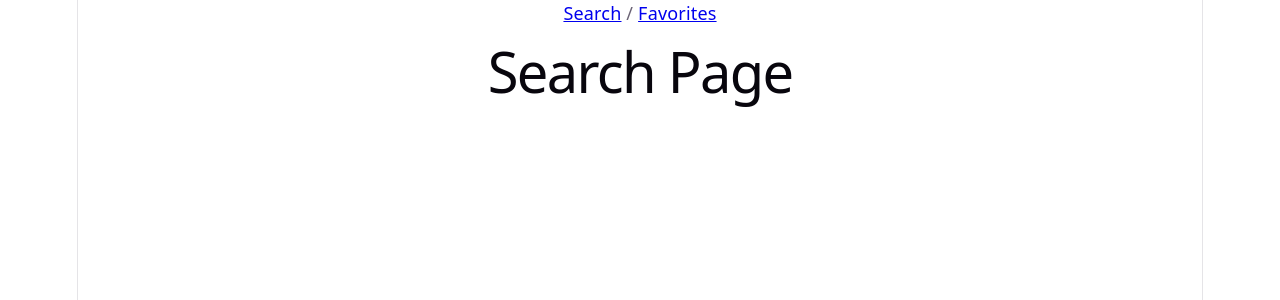
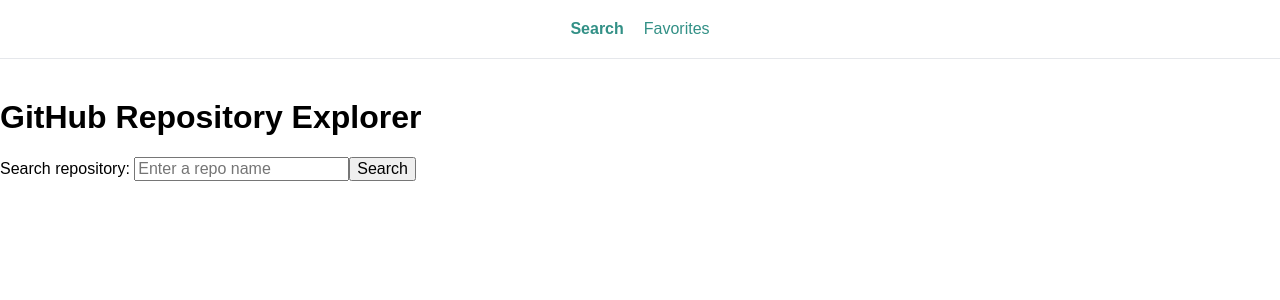
Before and after one commit to jw-noah-park/github-repository-explorer, a Vue app: page /repo/1/1 in a window 1280 px wide. Shown: the top 300 px of the page. Built offline with nearby package versions, Linux system fonts and the light colour scheme.

Commit message:
add repository search with API results

```diff
--- a/src/App.vue
+++ b/src/App.vue
@@ -2,7 +2,6 @@
   <div>
     <nav>
       <router-link to="/">Search</router-link>
-      /
       <router-link to="/favorites">Favorites</router-link>
     </nav>
 
--- a/src/pages/SearchPage.vue
+++ b/src/pages/SearchPage.vue
@@ -1,5 +1,59 @@
+<script setup>
+import { ref } from 'vue';
+
+const searchQuery = ref('')
+const repositories = ref([])
+const isLoading = ref(false)
+const errorMessage = ref('')
+
+const handleSearch = async () => {
+  if (!searchQuery.value.trim()) {
+    repositories.value = []
+    errorMessage.value = ''
+    return
+  }
+
+  isLoading.value = true
+  errorMessage.value = ''
+
+  try {
+    const res = await fetch(
+      `https://api.github.com/search/repositories?q=${encodeURIComponent(searchQuery.value)}`
+    )
+    if (!res.ok) {
+      throw new Error("Failed to fetch repositories")
+    }
+
+    const data = await res.json()
+    repositories.value = data.items || []
+  } catch (error) {
+    console.error("Search failed:", error)
+    errorMessage.value = "Something went wrong. Please try again"
+    repositories.value = []
+  } finally {
+    isLoading.value = false
+  }
+}
+</script>
+
 <template>
   <div>
-    <h1>Search Page</h1>
+    <h1>GitHub Repository Explorer</h1>
+
+    <form @submit.prevent="handleSearch">
+      <label for="search">Search repository: </label>
+      <input type="text" id="search" v-model="searchQuery" placeholder="Enter a repo name" />
+      <button type="submit">Search</button>
+    </form>
+
+    <p v-if="isLoading">Loading...</p>
+    <p v-if="errorMessage"> {{ errorMessage }}</p>
+
+    <ul v-if="repositories.length > 0">
+      <li v-for="repo in repositories" :key="repo.id">
+        <h2>{{ repo.full_name }}</h2>
+        <p> {{ repo.description || 'No description provided.' }}</p>
+      </li>
+    </ul>
   </div>
 </template>
--- a/src/style.css
+++ b/src/style.css
@@ -1,296 +1,47 @@
 :root {
-  --text: #6b6375;
-  --text-h: #08060d;
-  --bg: #fff;
-  --border: #e5e4e7;
-  --code-bg: #f4f3ec;
-  --accent: #aa3bff;
-  --accent-bg: rgba(170, 59, 255, 0.1);
-  --accent-border: rgba(170, 59, 255, 0.5);
-  --social-bg: rgba(244, 243, 236, 0.5);
-  --shadow:
-    rgba(0, 0, 0, 0.1) 0 10px 15px -3px, rgba(0, 0, 0, 0.05) 0 4px 6px -2px;
-
-  --sans: system-ui, 'Segoe UI', Roboto, sans-serif;
-  --heading: system-ui, 'Segoe UI', Roboto, sans-serif;
-  --mono: ui-monospace, Consolas, monospace;
-
-  font: 18px/145% var(--sans);
-  letter-spacing: 0.18px;
-  color-scheme: light dark;
-  color: var(--text);
-  background: var(--bg);
-  font-synthesis: none;
-  text-rendering: optimizeLegibility;
-  -webkit-font-smoothing: antialiased;
-  -moz-osx-font-smoothing: grayscale;
-
-  @media (max-width: 1024px) {
-    font-size: 16px;
-  }
+  font-family: Arial, Helvetica, sans-serif;
+  color: #000000;
 }
 
-@media (prefers-color-scheme: dark) {
-  :root {
-    --text: #9ca3af;
-    --text-h: #f3f4f6;
-    --bg: #16171d;
-    --border: #2e303a;
-    --code-bg: #1f2028;
-    --accent: #c084fc;
-    --accent-bg: rgba(192, 132, 252, 0.15);
-    --accent-border: rgba(192, 132, 252, 0.5);
-    --social-bg: rgba(47, 48, 58, 0.5);
-    --shadow:
-      rgba(0, 0, 0, 0.4) 0 10px 15px -3px, rgba(0, 0, 0, 0.25) 0 4px 6px -2px;
-  }
-
-  #social .button-icon {
-    filter: invert(1) brightness(2);
-  }
-}
-
-body {
-  margin: 0;
-}
-
-h1,
-h2 {
-  font-family: var(--heading);
-  font-weight: 500;
-  color: var(--text-h);
-}
-
-h1 {
-  font-size: 56px;
-  letter-spacing: -1.68px;
-  margin: 32px 0;
-  @media (max-width: 1024px) {
-    font-size: 36px;
-    margin: 20px 0;
-  }
-}
-h2 {
-  font-size: 24px;
-  line-height: 118%;
-  letter-spacing: -0.24px;
-  margin: 0 0 8px;
-  @media (max-width: 1024px) {
-    font-size: 20px;
-  }
-}
-p {
-  margin: 0;
-}
-
-code,
-.counter {
-  font-family: var(--mono);
-  display: inline-flex;
-  border-radius: 4px;
-  color: var(--text-h);
-}
-
-code {
-  font-size: 15px;
-  line-height: 135%;
-  padding: 4px 8px;
-  background: var(--code-bg);
-}
-
-.counter {
-  font-size: 16px;
-  padding: 5px 10px;
-  border-radius: 5px;
-  color: var(--accent);
-  background: var(--accent-bg);
-  border: 2px solid transparent;
-  transition: border-color 0.3s;
-  margin-bottom: 24px;
-
-  &:hover {
-    border-color: var(--accent-border);
-  }
-  &:focus-visible {
-    outline: 2px solid var(--accent);
-    outline-offset: 2px;
-  }
-}
-
-.hero {
-  position: relative;
-
-  .base,
-  .framework,
-  .vite {
-    inset-inline: 0;
-    margin: 0 auto;
-  }
-
-  .base {
-    width: 170px;
-    position: relative;
-    z-index: 0;
-  }
-
-  .framework,
-  .vite {
-    position: absolute;
-  }
-
-  .framework {
-    z-index: 1;
-    top: 34px;
-    height: 28px;
-    transform: perspective(2000px) rotateZ(300deg) rotateX(44deg) rotateY(39deg)
-      scale(1.4);
-  }
-
-  .vite {
-    z-index: 0;
-    top: 107px;
-    height: 26px;
-    width: auto;
-    transform: perspective(2000px) rotateZ(300deg) rotateX(40deg) rotateY(39deg)
-      scale(0.8);
-  }
-}
-
-#app {
-  width: 1126px;
-  max-width: 100%;
-  margin: 0 auto;
-  text-align: center;
-  border-inline: 1px solid var(--border);
-  min-height: 100svh;
-  display: flex;
-  flex-direction: column;
+* {
   box-sizing: border-box;
 }
 
-#center {
-  display: flex;
-  flex-direction: column;
-  gap: 25px;
-  place-content: center;
-  place-items: center;
-  flex-grow: 1;
-
-  @media (max-width: 1024px) {
-    padding: 32px 20px 24px;
-    gap: 18px;
-  }
+html,
+body,
+#app {
+  margin: 0;
+  padding: 0;
+  min-height: 100%;
 }
 
-#next-steps {
-  display: flex;
-  border-top: 1px solid var(--border);
-  text-align: left;
-
-  & > div {
-    flex: 1 1 0;
-    padding: 32px;
-    @media (max-width: 1024px) {
-      padding: 24px 20px;
-    }
-  }
-
-  .icon {
-    margin-bottom: 16px;
-    width: 22px;
-    height: 22px;
-  }
-
-  @media (max-width: 1024px) {
-    flex-direction: column;
-    text-align: center;
-  }
+a {
+  color: #329086;
+  text-decoration: none;
 }
 
-#docs {
-  border-right: 1px solid var(--border);
-
-  @media (max-width: 1024px) {
-    border-right: none;
-    border-bottom: 1px solid var(--border);
-  }
+button,
+input {
+  font: inherit;
 }
 
-#next-steps ul {
-  list-style: none;
-  padding: 0;
-  display: flex;
-  gap: 8px;
-  margin: 32px 0 0;
-
-  .logo {
-    height: 18px;
-  }
-
-  a {
-    color: var(--text-h);
-    font-size: 16px;
-    border-radius: 6px;
-    background: var(--social-bg);
-    display: flex;
-    padding: 6px 12px;
-    align-items: center;
-    gap: 8px;
-    text-decoration: none;
-    transition: box-shadow 0.3s;
-
-    &:hover {
-      box-shadow: var(--shadow);
-    }
-    .button-icon {
-      height: 18px;
-      width: 18px;
-    }
-  }
-
-  @media (max-width: 1024px) {
-    margin-top: 20px;
-    flex-wrap: wrap;
-    justify-content: center;
-
-    li {
-      flex: 1 1 calc(50% - 8px);
-    }
-
-    a {
-      width: 100%;
-      justify-content: center;
-      box-sizing: border-box;
-    }
-  }
+main {
+  max-width: 900px;
+  margin: 0 auto;
+  padding: 32px 20px 48px;
+  text-align: center;
 }
 
-#spacer {
-  height: 88px;
-  border-top: 1px solid var(--border);
-  @media (max-width: 1024px) {
-    height: 48px;
-  }
+nav {
+  display: flex;
+  justify-content: center;
+  gap: 20px;
+  padding: 20px 0;
+  border-bottom: 1px solid #e5e7eb;
+  margin-bottom: 40px;
 }
 
-.ticks {
-  position: relative;
-  width: 100%;
-
-  &::before,
-  &::after {
-    content: '';
-    position: absolute;
-    top: -4.5px;
-    border: 5px solid transparent;
-  }
-
-  &::before {
-    left: 0;
-    border-left-color: var(--border);
-  }
-  &::after {
-    right: 0;
-    border-right-color: var(--border);
-  }
+nav a.router-link-active {
+  color: #329086;
+  font-weight: 600;
 }
```
